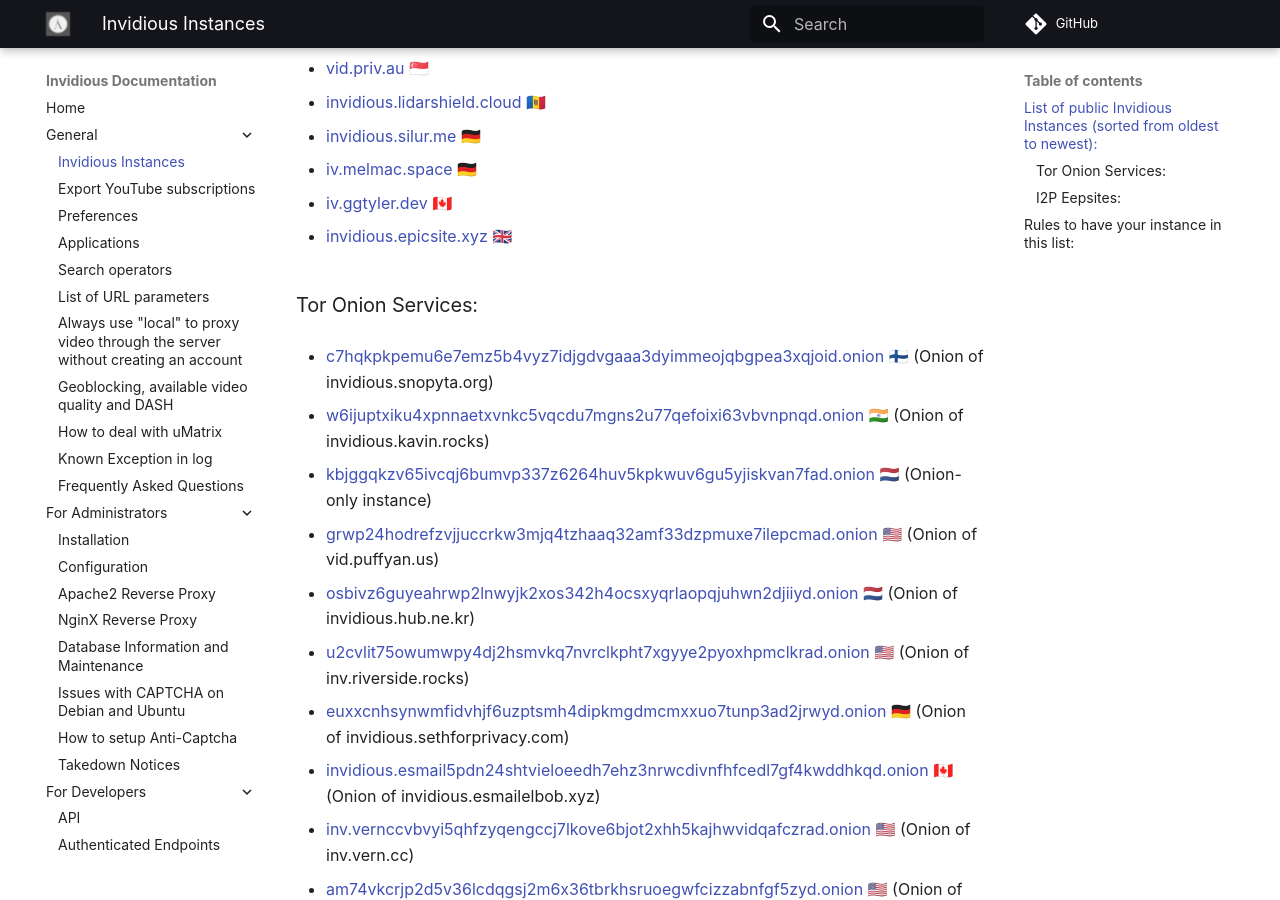
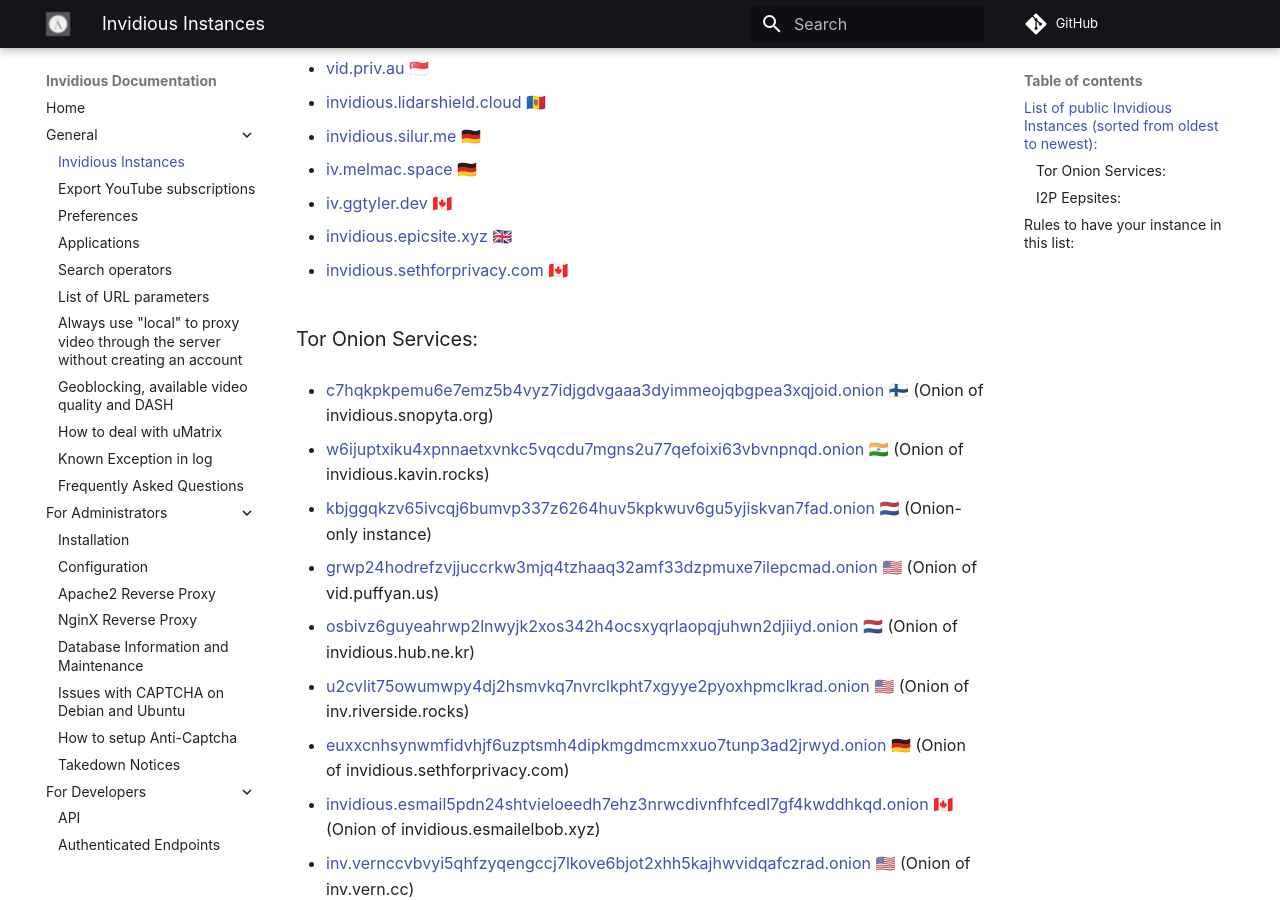
Before and after one commit to iv-org/documentation, an MkDocs documentation site: the page built from docs/instances.md, in a window 1280 px wide and 900 px high, scrolled down 1247 px. Built offline with MkDocs 1.6.1 and Material for MkDocs 9.7.7, drawn with Linux system fonts in a browser that asks for light colours; comment, search, counter and statistics services are not loaded.

Commit message:
Add back invidious.sethforprivacy.com

```diff
--- a/docs/instances.md
+++ b/docs/instances.md
@@ -66,6 +66,8 @@
 
 * [invidious.epicsite.xyz](https://invidious.epicsite.xyz) 🇬🇧
 
+* [invidious.sethforprivacy.com](https://invidious.sethforprivacy.com) 🇨🇦
+
 ### Tor Onion Services:
 * [c7hqkpkpemu6e7emz5b4vyz7idjgdvgaaa3dyimmeojqbgpea3xqjoid.onion](http://c7hqkpkpemu6e7emz5b4vyz7idjgdvgaaa3dyimmeojqbgpea3xqjoid.onion) 🇫🇮 (Onion of invidious.snopyta.org)
 
```
